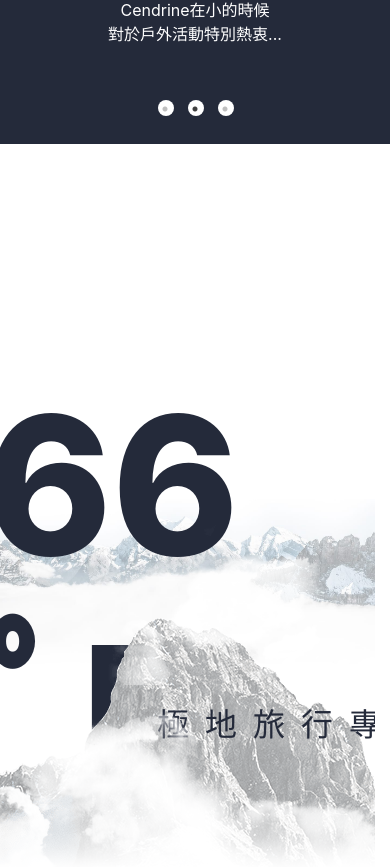
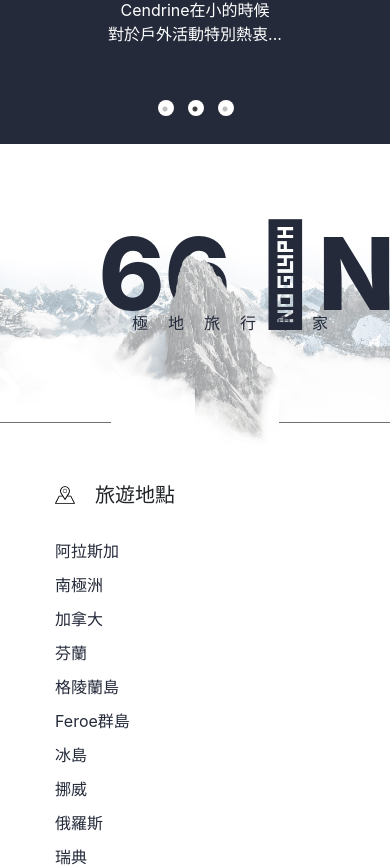
Before and after one commit to vic0117/n_66, a React (Create React App) app in the folder client/: page / in a window 390 px wide. Shown: the part 994-1861 px from the top of the page. Built offline with nearby package versions, Linux system fonts and the light colour scheme.

Commit message:
footer cloud rwd

```diff
--- a/client/src/components/Footer/Footer.jsx
+++ b/client/src/components/Footer/Footer.jsx
@@ -21,7 +21,6 @@ class Footer extends Component {
   render() {
     return (
       <div>
-        {/* <div className="noUse"></div> */}
         <Row>
           <div className="mountainBox">
             <Parallax pages={1.2} ref={ref => (this.parallax = ref)}>
@@ -83,6 +82,17 @@ class Footer extends Component {
               </ParallaxLayer>
             </Parallax>
           </div>
+			 <div className='mountainBox2'>
+				<img
+					src={mountainBg}
+					alt="mountainBg"
+					className="mountainBg"
+				></img>
+				<h1>66 ﾟN</h1>
+				<p>極地旅行專家</p>
+				<img src={mountain} alt="mountain" className="mountain"></img>
+				<img src={cloud1} alt="cloud1" className="cloud1"></img>
+			 </div>
         </Row>
 
         <Container>
--- a/client/src/components/Footer/Footer.scss
+++ b/client/src/components/Footer/Footer.scss
@@ -128,7 +128,56 @@ button:hover {
     width: 100%;
   }
 }
+.mountainBox2{
+	position: relative;
+	display: none;
+	.mountainBg{
+		width: 100%;
+		margin-top:100px;
+	}
+	h1{
+		position: absolute;
+		top:25%;
+		left:27%;
+		font-size:150px;
+		font-weight: 800;
+		color:#242a3a;
+		z-index: 1;
+	}
+	p{
+		font-size: 30px;
+		letter-spacing: 20px;
+		color:#242a3a;
+		position: absolute;
+		top:60%;
+		left:35%;
+		z-index: 3;
+	}
+	.mountain{
+		width: 40%;
+		height:250px;
+		position: absolute;
+		z-index: 2;
+		top:40%;
+		left:30%;
+	}
+	.cloud1{
+		width: 50%;
+		position: absolute;
+		bottom:0;
+		left:0;
+		z-index: 4;
+	}
+}
+@media(max-width:992px){
+	.mountainBox{
+		display:none;
+	}
+	.mountainBox2{
+		display: block;
+	}
 
+}
 @media only screen and (max-width: 768px) {
   .subscribeEmail {
     margin-top: -25px !important;
@@ -139,4 +188,17 @@ button:hover {
   .footerBox3 div {
     justify-content: center !important;
   }
+  .mountainBox2{
+	h1{
+		font-size:100px;
+	}
+	p{
+		font-size: 16px;
+	}
+	.mountain{
+		width: 40%;
+		height:200px;
+		left:30%;
+	}
+  }
 }
```
